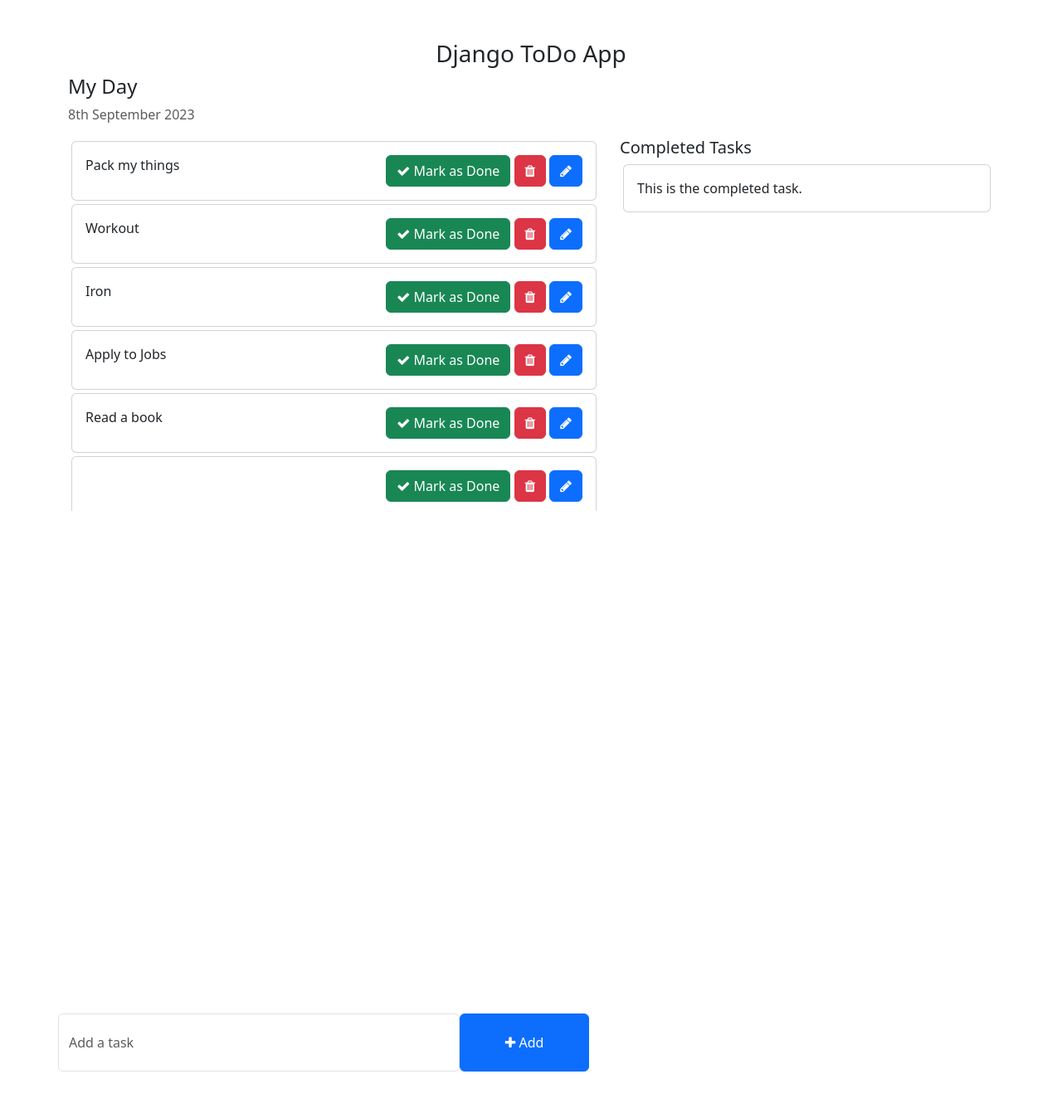
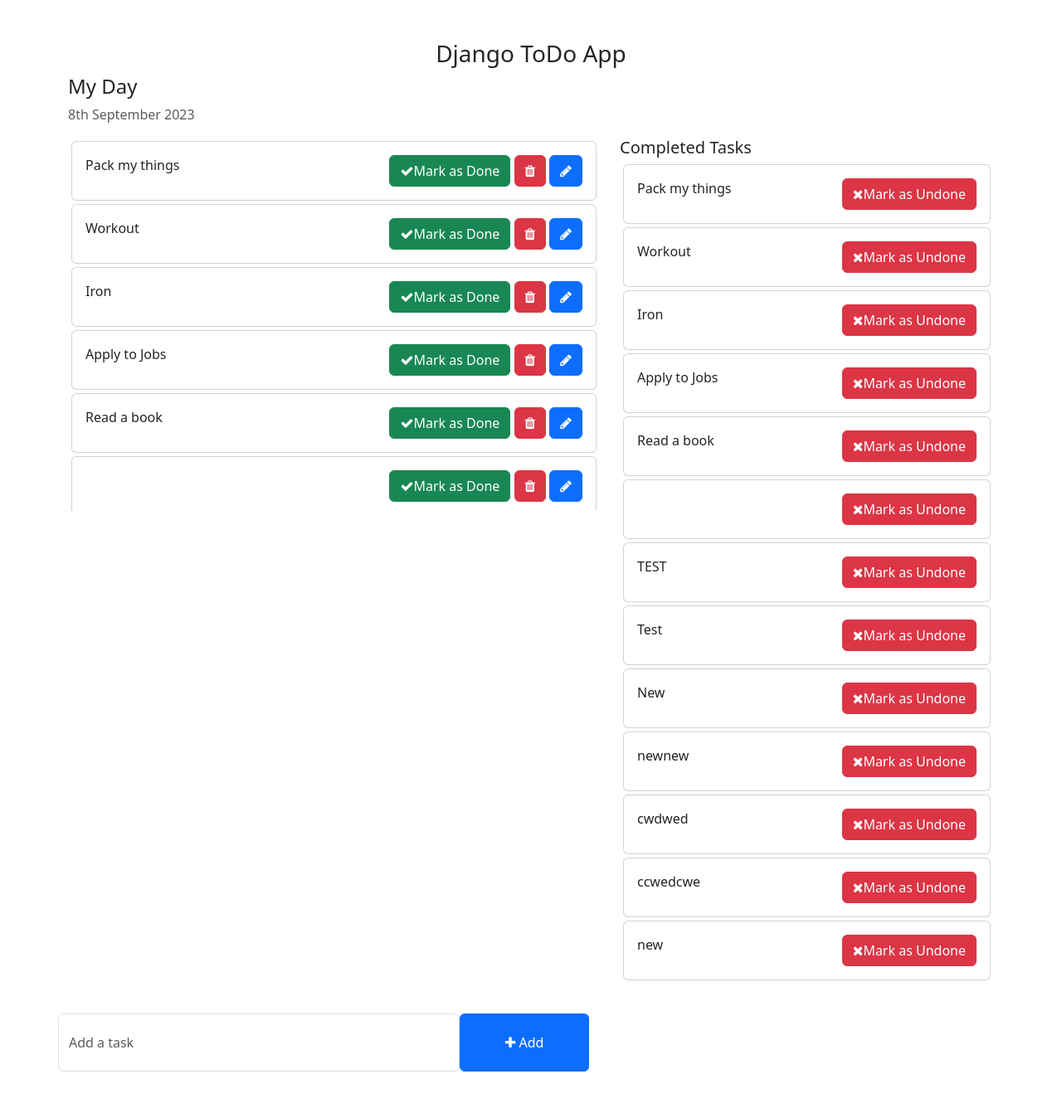
Before and after one commit to anthoskountouris/todo_app_django, a Django app: template templates/home.html in a window 1280 px wide. Shown: the whole page at 83% size. Run offline with Django 4.2, Linux system fonts and the light colour scheme; the template is opened without the code that fills it: values that come from a table or form of the project are taken from there, others are empty; data comes from the database, SQL or seed files in the repository; both versions use the stored data as it was after the commit.

Commit message:
Mark as done and undone functionality

```diff
--- a/templates/home.html
+++ b/templates/home.html
@@ -31,7 +31,7 @@
                     <div class="card-body">
                         {{task.task}}
                         <span style="position: relative; float: right;">
-                            <a class="btn btn-success"><i class="fa fa-check"></i> Mark as Done</a>
+                            <a href="{% url 'mark_as_done' task.pk %}" class="btn btn-success"><i class="fa fa-check"></i>Mark as Done</a>
                             <a class="btn btn-danger"><i class="fa fa-trash"></i></a>
                             <a class="btn btn-primary"><i class="fa fa-pencil"></i></a>
                         </span>
@@ -42,11 +42,16 @@
             <div class="col-md-5 col-lg-5">
                 <h5>Completed Tasks</h5>
                 <!-- List of all the tasks that have completed -->
+                {% for completed in completed_tasks %}
                 <div class="card m-1">
                     <div class="card-body">
-                        This is the completed task.
+                        {{completed.task}}
+                        <span style="position: relative; float: right;">
+                            <a href="{% url 'mark_as_undone' completed.pk %}" class="btn btn-danger"><i class="fa fa-times"></i>Mark as Undone</a>
+                        </span>
                     </div>
                 </div>
+                {% endfor %}
             </div>
         </div>
         <div class="row">
--- a/todo/urls.py
+++ b/todo/urls.py
@@ -5,4 +5,6 @@
 urlpatterns = [
 
     path('addTask/', views.addTask, name = 'addTask'),
+    path('mark_as_done/<int:pk>/', views.mark_as_done, name = 'mark_as_done'),
+    path('mark_as_undone/<int:pk>/', views.mark_as_undone, name = 'mark_as_undone'),
 ]
--- a/todo_main/views.py
+++ b/todo_main/views.py
@@ -4,7 +4,10 @@
 
 def home(request):
     tasks = Task.objects.filter(is_completed=False).order_by('-created_at')
+    completed_tasks = Task.objects.filter(is_completed=True).order_by('-created_at')
+
     context = {
-        'tasks': tasks
+        'tasks': tasks,
+        'completed_tasks': completed_tasks,
     }
     return render(request, 'home.html', context)
```
Also changed, not shown: todo/views.py (+16 -1 lines), db.sqlite3.
